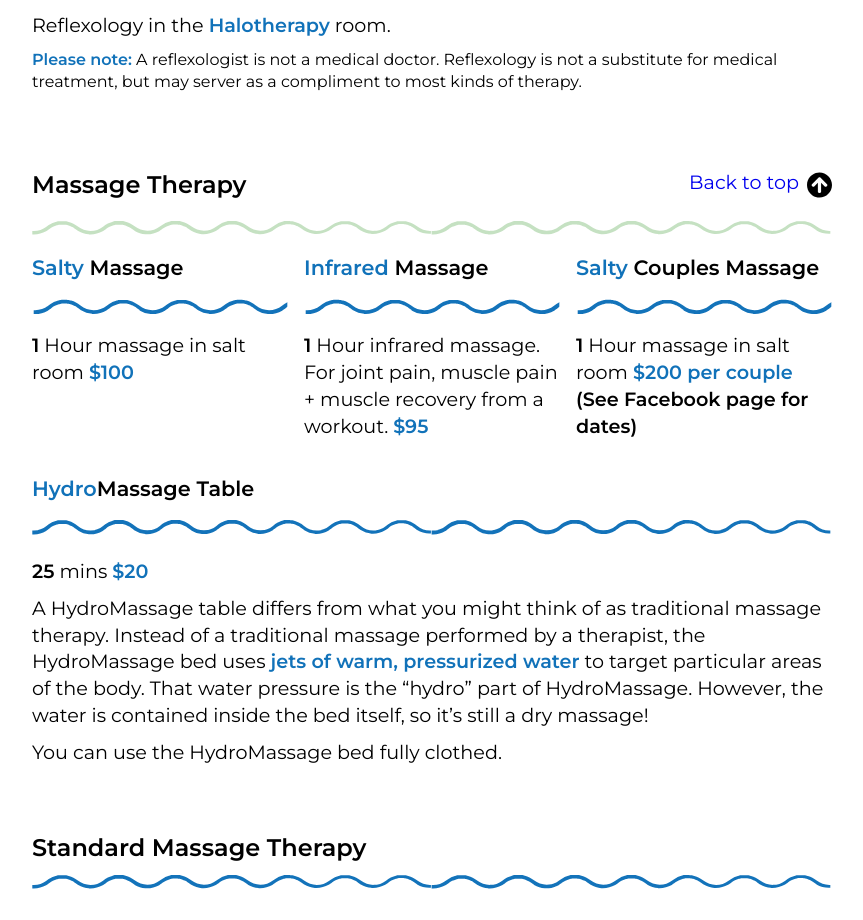
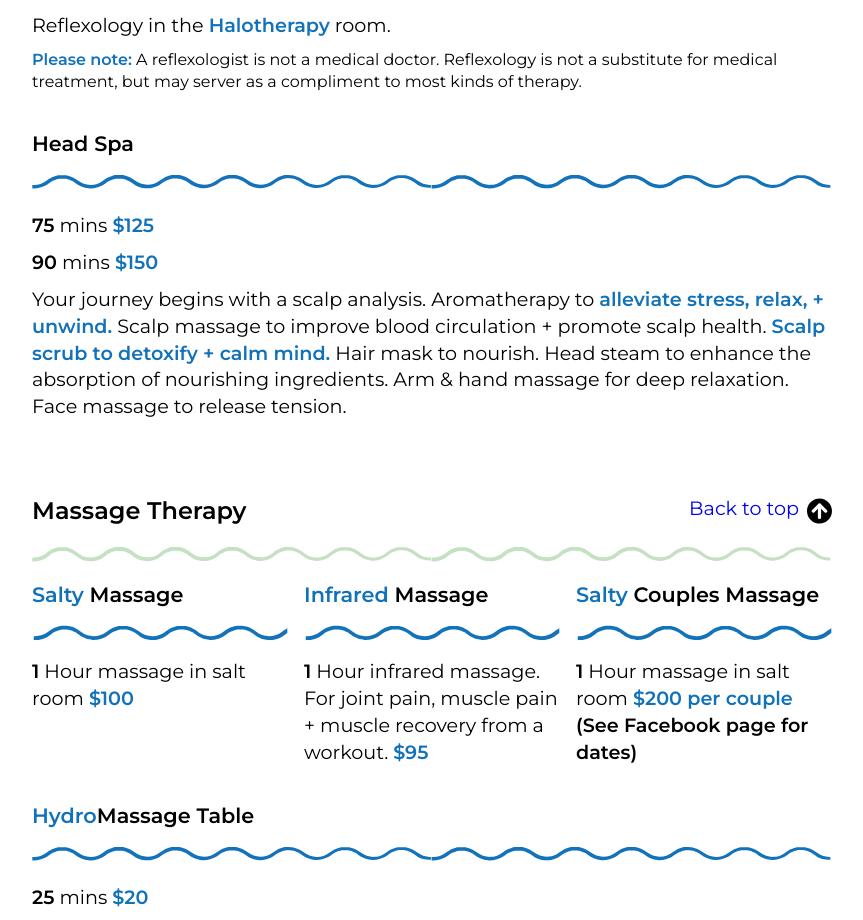
Before and after one commit to gabester78/Get-Salty-Studio, a React (Create React App) app in the folder gs-studio/: page /services in a window 1280 px wide. Shown: the part 7345-8265 px from the top of the page, without its empty margins (208-1071 px from the left). Built offline with nearby package versions, Linux system fonts and the light colour scheme.

Commit message:
Head Spa service added.

```diff
--- a/gs-studio/src/components/services.js
+++ b/gs-studio/src/components/services.js
@@ -618,6 +618,30 @@ const Services = () => {
             compliment to most kinds of therapy.
           </p>
         </article>
+
+        <article>
+          <h5>Head Spa</h5>
+          <img
+            className="article_border"
+            src={blue_border}
+            alt="wavy teal line graphic"
+          />
+          <p>
+            <span className="bold_text">75</span> mins{" "}
+            <span className="blue_text">$125</span>
+          </p>
+          <p>
+            <span className="bold_text">90</span> mins{" "}
+            <span className="blue_text">$150</span>
+          </p>
+          <p>
+            Your journey begins with a scalp analysis. Aromatherapy to <span className="blue_text">alleviate stress, relax, + unwind.</span>{" "}
+            Scalp massage to improve blood circulation + promote scalp health. <span className="blue_text">Scalp scrub to detoxify + calm mind.</span>{" "}
+            Hair mask to nourish. Head steam to enhance the absorption of nourishing ingredients. Arm & hand massage for
+            deep relaxation. Face massage to release tension.
+          </p>
+        </article>
+
         <article className="wax_article">
           <div className="nav_header">
             <h4>Massage Therapy</h4>
--- a/gs-studio/src/components/slider.js
+++ b/gs-studio/src/components/slider.js
@@ -55,7 +55,7 @@ const SliderData = [
     item:<img src={HeadSpa} className="slider_images" alt="Various spa images"/>
   },
   {
-    item:<video src={HeadSpaIntro} className="slider_video"height="425px" autoPlay="true" controls="true"/>
+    item:<video src={HeadSpaIntro} className="slider_video" height="425px" autoPlay="true" controls="true"/>
   },
   {
     item:<img src={Hydro} className="slider_images" alt="Various spa images"/>
```
